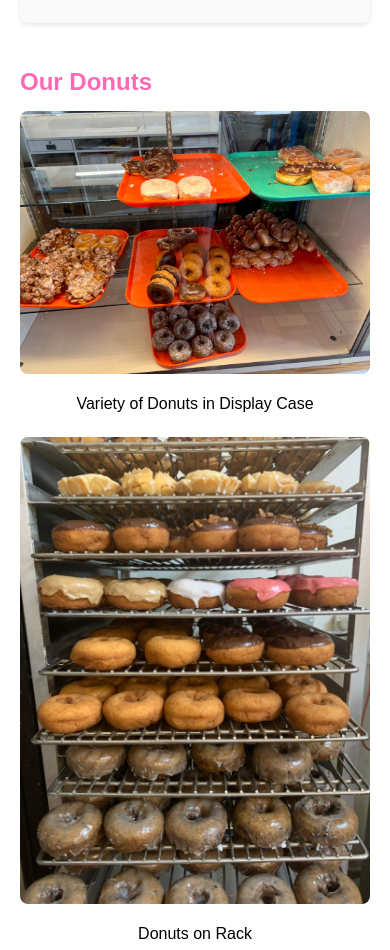
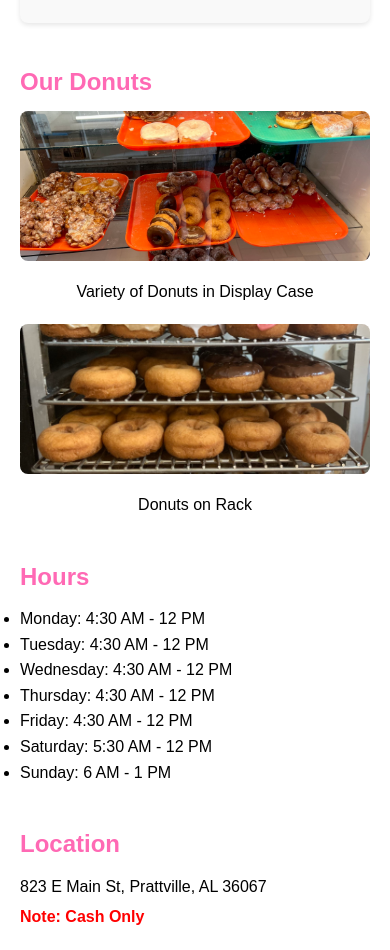
Before and after one commit to KingCam326/DonutHeaven, a plain HTML site: page index.html in a window 390 px wide. Shown: the part 3263-4213 px from the top of the page. Drawn offline with Linux system fonts and the light colour scheme; grey boxes are pictures that could not be loaded.

Commit message:
Update styles.css

```diff
--- a/styles.css
+++ b/styles.css
@@ -81,7 +81,7 @@ h4 {
 /* Donut Gallery Styles */
 .donut-gallery {
     display: grid;
-    grid-template-columns: repeat(auto-fit, minmax(300px, 1fr));
+    grid-template-columns: repeat(auto-fit, minmax(250px, 1fr));
     gap: 20px;
 }
 
@@ -91,7 +91,8 @@ h4 {
 
 .donut-item img {
     width: 100%;
-    height: auto;
+    height: 200px; /* Fixed height for uniform appearance */
+    object-fit: cover; /* Maintain aspect ratio and fill height */
     border-radius: 8px;
 }
 
@@ -169,13 +170,6 @@ h4 {
     margin-top: 5px;
 }
 
-/* Movie Location Note */
-.movie-note {
-    color: #0066cc;
-    font-style: italic;
-    margin-top: 10px;
-}
-
 /* Footer Styles */
 footer {
     background-color: #333;
@@ -201,4 +195,8 @@ footer {
     .donut-gallery {
         grid-template-columns: 1fr; /* Stack images vertically on mobile */
     }
+
+    .donut-item img {
+        height: 150px; /* Smaller height on mobile */
+    }
 }
```
